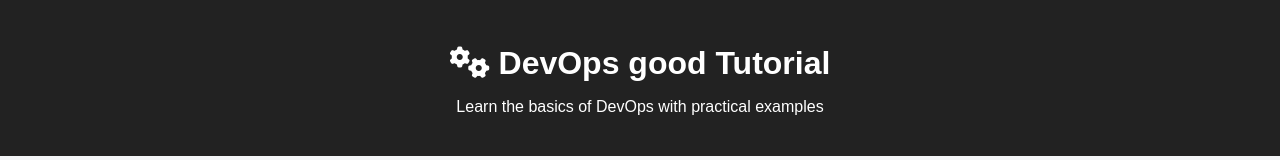
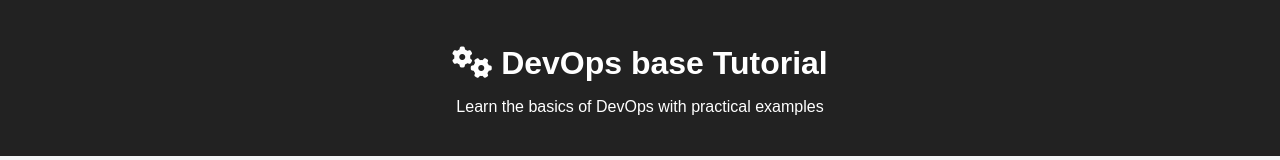
Before and after one commit to Veena1020/jenkins-website, a plain HTML site: page index.html in a window 1280 px wide. Shown: the top 160 px of the page. Drawn offline with Linux system fonts and the light colour scheme.

Commit message:
first commit

```diff
--- a/index.html
+++ b/index.html
@@ -19,7 +19,7 @@
 </head>
 <body>
     <header>
-        <h1><i class="fas fa-cogs"></i> DevOps good Tutorial</h1>
+        <h1><i class="fas fa-cogs"></i> DevOps base Tutorial</h1>
         <p>Learn the basics of DevOps with practical examples</p>
     </header>
     <div class="container">
```
